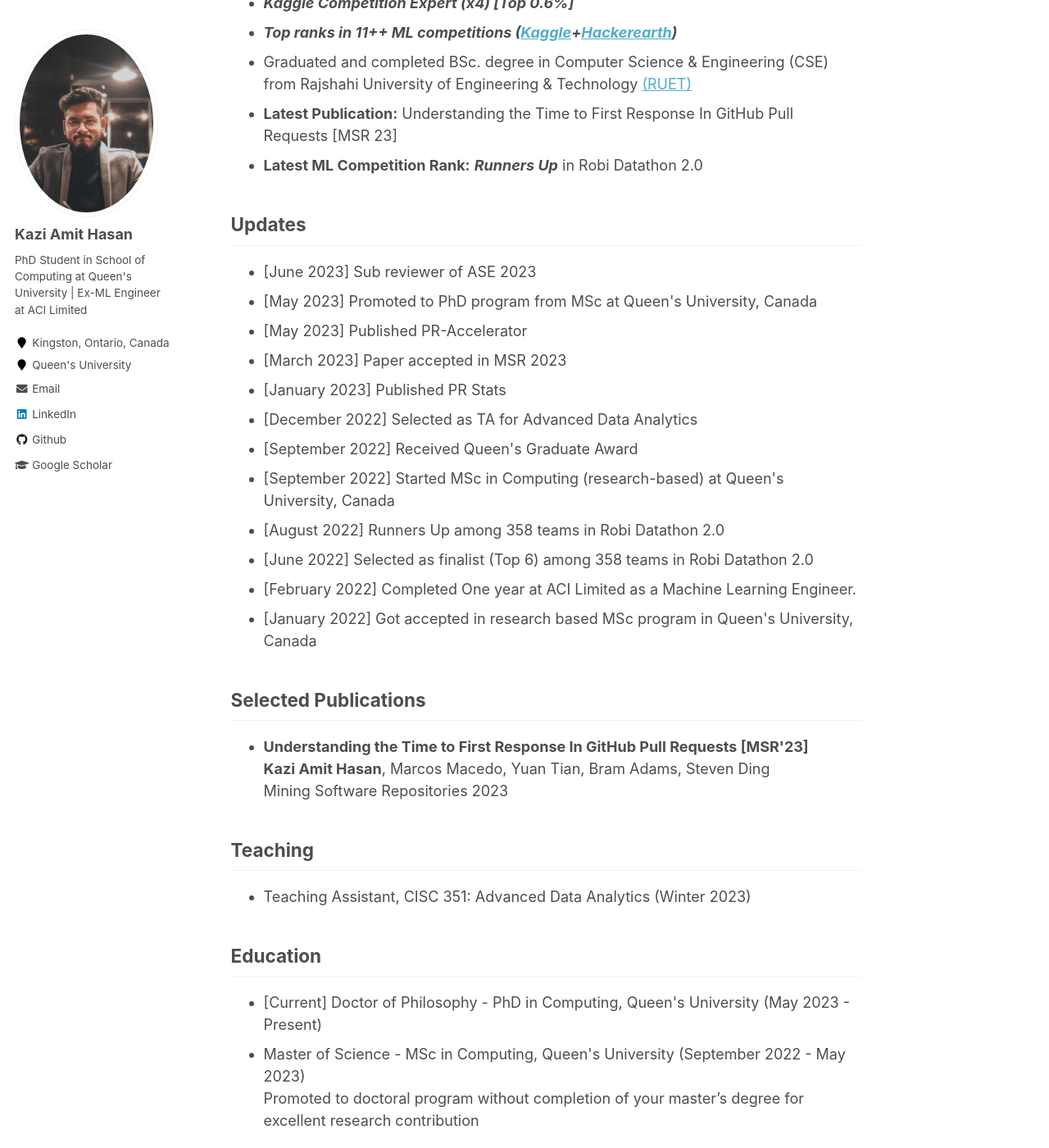
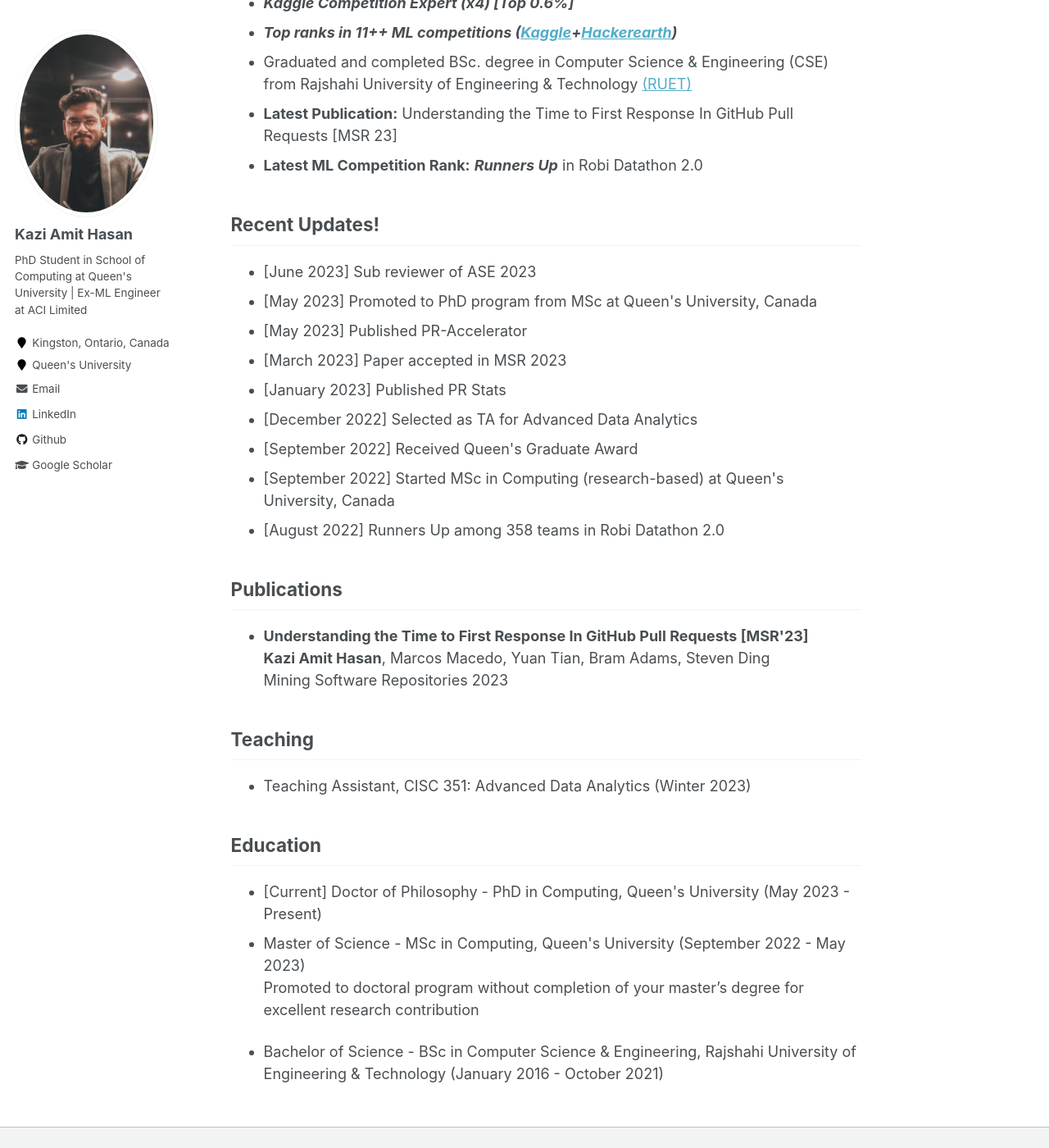
Before and after one commit to KaziAmitHasan/kaziamithasan.github.io, a Jekyll site: the page built from _pages/about.md, in a window 1280 px wide and 1400 px high, scrolled down 519 px. Shown: the whole window at 82% size. Built offline with Jekyll 4.4.1, drawn with Linux system fonts in a browser that asks for light colours.

Commit message:
info updated

```diff
--- a/_pages/about.md
+++ b/_pages/about.md
@@ -22,7 +22,7 @@ Here's quick preview of Kazi Amit Hasan:
 - **Latest Publication:** Understanding the Time to First Response In GitHub Pull Requests [MSR 23]
 - **Latest ML Competition Rank:** **_Runners Up_** in Robi Datathon 2.0
 
-## Updates
+## Recent Updates!
 
 <ul>
           <li> [June 2023] Sub reviewer of ASE 2023</li>
@@ -34,13 +34,13 @@ Here's quick preview of Kazi Amit Hasan:
           <li> [September 2022] Received Queen's Graduate Award</li>
           <li> [September 2022] Started MSc in Computing (research-based) at Queen's University, Canada</li>
           <li> [August 2022] Runners Up among 358 teams in Robi Datathon 2.0</li>
-          <li> [June 2022] Selected as finalist (Top 6) among 358 teams in Robi Datathon 2.0</li>
-          <li> [February 2022] Completed One year at ACI Limited as a Machine Learning Engineer.</li>
-          <li> [January 2022] Got accepted in research based MSc program in Queen's University, Canada</li>
+          <!-- <li> [June 2022] Selected as finalist (Top 6) among 358 teams in Robi Datathon 2.0</li> -->
+          <!-- <li> [February 2022] Completed One year at ACI Limited as a Machine Learning Engineer.</li> -->
+          <!-- <li> [January 2022] Got accepted in research based MSc program in Queen's University, Canada</li> -->
 
 </ul>
 
-## Selected Publications
+## Publications
 
 <ul>
 	<li><b> Understanding the Time to First Response In GitHub Pull Requests [MSR'23]</b>
```
Also changed, not shown: _pages/experiences.md (+5 -0 lines).
